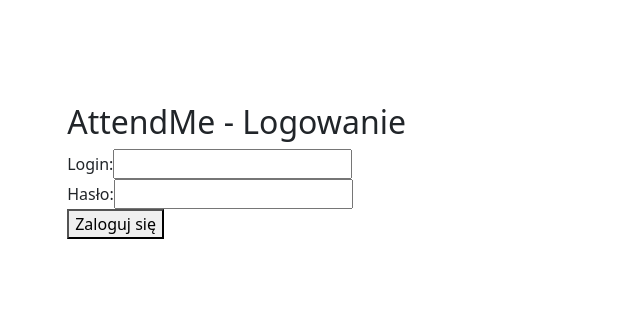
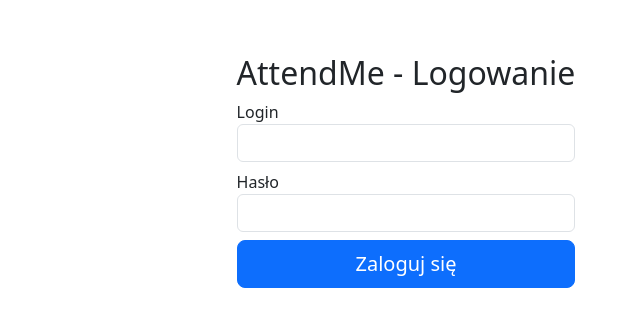
Before and after one commit to KacperBiszczak/AssendMe_FF_Lab, a Vue app: page /login in a window 1280 px wide. Shown: the part 229-556 px from the top of the page, without its empty margins (234-874 px from the left). Built offline with nearby package versions, Linux system fonts and the light colour scheme.

Commit message:
Make style to login form

```diff
--- a/src/assets/main.css
+++ b/src/assets/main.css
@@ -1,4 +1,4 @@
-@import './base.css';
+@import "./base.css";
 
 #app {
   max-width: 1280px;
@@ -29,7 +29,7 @@ a,
 
   #app {
     display: grid;
-    grid-template-columns: 1fr 1fr;
+    grid-template-columns: 1fr;
     padding: 0 2rem;
   }
 }
--- a/src/views/LoginView.vue
+++ b/src/views/LoginView.vue
@@ -2,15 +2,27 @@
   <main class="login-container">
     <h2>AttendMe - Logowanie</h2>
     <form @submit.prevent="handleLogin">
-      <div class="form-group">
-        <label>Login:</label>
-        <input v-model="loginData.loginName" type="text" required />
+      <div class="form-group mt-2">
+        <label for="loginInput">Login</label>
+        <input
+          class="form-control"
+          v-model="loginData.loginName"
+          id="loginInput"
+          type="text"
+          required
+        />
       </div>
-      <div class="form-group">
-        <label>Hasło:</label>
-        <input v-model="loginData.password" type="password" required />
+      <div class="form-group mt-2">
+        <label for="passwordInput">Hasło</label>
+        <input
+          class="form-control"
+          v-model="loginData.password"
+          id="passwordInput"
+          type="password"
+          required
+        />
       </div>
-      <button type="submit" :disabled="loading">
+      <button class="btn btn-primary btn-lg btn-block mt-2 w-100" type="submit" :disabled="loading">
         {{ loading ? "Logowanie..." : "Zaloguj się" }}
       </button>
       <p v-if="errorMessage" class="error-message">{{ errorMessage }}</p>
--- a/src/views/student/StudentDashboardView.vue
+++ b/src/views/student/StudentDashboardView.vue
@@ -1,5 +1,5 @@
 <template>
-  <div>
+  <div class="w-100">
     <header class="p-2 border-bottom d-flex justify-content-between align-items-center">
       <span>AttendMe - Student</span>
       <div class="buttons">
@@ -158,7 +158,6 @@ const fetchSessions = async () => {
     loading.value = true;
     error.value = "";
 
-    // Budujemy obiekt zgodnie z Twoim schematem JSON
     const requestBody = {
       pageNumber: 1,
       pageSize: 100,
@@ -176,7 +175,6 @@ const fetchSessions = async () => {
     // Wywołanie specyficzne dla Studenta
     const response = await Backend.courseStudentSessionsGet(requestBody);
     sessions.value = response.items || [];
-    console.log("Pobrane zajęcia studenta:", sessions.value);
   } catch (err) {
     console.error("Błąd API (Student):", err);
     error.value = "Błąd pobierania danych.";
```
